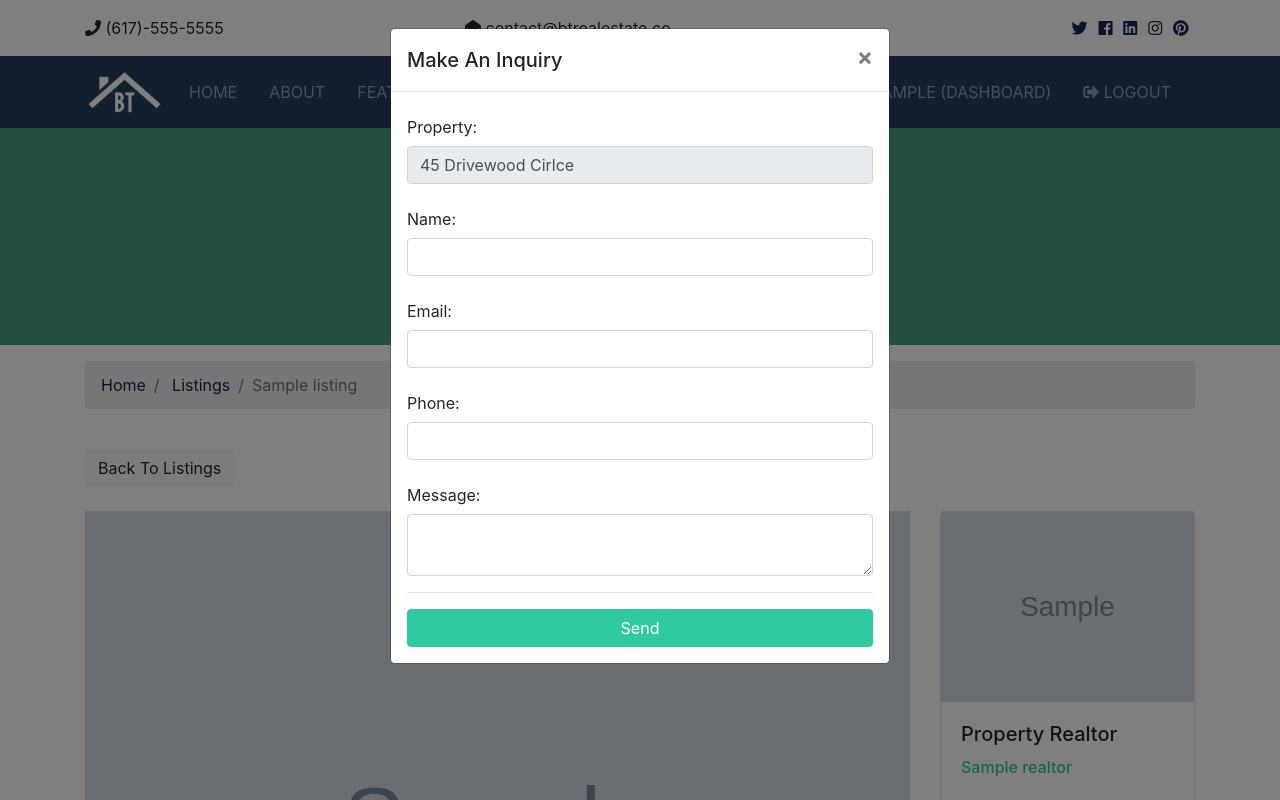
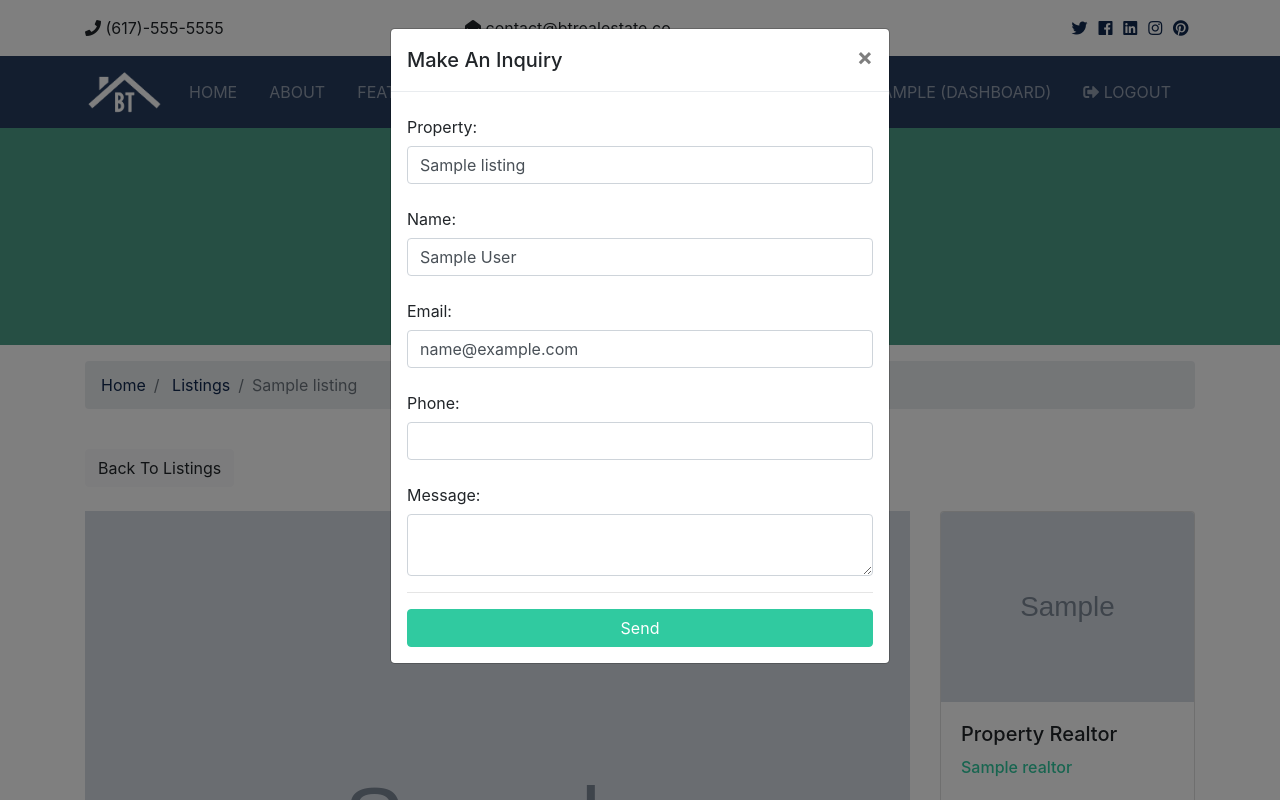
Before and after one commit to karimLa/btre, a Django app: page /listings/1 in a window 1280 px wide, after a click on "Make An Inquiry". Run offline with Django 3.2, Linux system fonts and the light colour scheme; a user stored in the database is signed in; tables that the repository leaves empty hold one stand-in row (values such as "Sample post"); grey boxes marked "Sample" are stand-in pictures; some libraries are stand-ins or nearby versions.

Commit message:
added contact functionality

```diff
--- a/app/accounts/views.py
+++ b/app/accounts/views.py
@@ -14,8 +14,6 @@ def login(request):
     if user is None:
       messages.error(request, 'Your creadentials are invalid')
       return redirect('login')
-
-    print(user)
 
     auth.login(request, user)
     messages.success(request, 'You are now logged in')
--- a/app/btre/urls.py
+++ b/app/btre/urls.py
@@ -8,5 +8,6 @@ urlpatterns = [
     path('admin/', admin.site.urls),
     path('', include('pages.urls')),
     path('listings/', include('listings.urls')),
-    path('accounts/', include('accounts.urls'))
+    path('accounts/', include('accounts.urls')),
+    path('contacts/', include('contacts.urls')),
 ] + static(settings.MEDIA_URL, document_root=settings.MEDIA_ROOT)
--- /dev/null
+++ b/app/contacts/apps.py
@@ -0,0 +1,5 @@
+from django.apps import AppConfig
+
+
+class ContactsConfig(AppConfig):
+    name = 'contacts'
--- /dev/null
+++ b/app/contacts/urls.py
@@ -0,0 +1,7 @@
+from django.urls import path
+
+from . import views
+
+urlpatterns = [
+  path('contact', views.contact, name='contact')
+]
--- a/app/templates/listings/listing.html
+++ b/app/templates/listings/listing.html
@@ -32,6 +32,8 @@
     </nav>
   </div>
 </section>
+
+{% include 'partials/_alerts.html' %}
 
 <!-- Listing -->
 <section id="listing" class="py-4">
@@ -168,22 +170,33 @@
         </button>
       </div>
       <div class="modal-body">
-        <form>
+        <form action="{% url 'contact' %}" method="POST">
+          {% csrf_token %}
+          {% if user.is_authenticated %}
+          <input type="hidden" name="user_id" value="{{ user.id }}">
+          {% else %}
+          <input type="hidden" name="user_id" value="0">
+          {% endif %}
+          <input type="hidden" name="realtor_email" value="{{ listing.realtor.email }}">
+          <input type="hidden" name="listing_id" value="{{ listing.id }}">
           <div class="form-group">
             <label for="property_name" class="col-form-label">Property:</label>
-            <input type="text" name="listing" class="form-control" value="45 Drivewood Cirlce" disabled>
+            <input type="text" name="listing" class="form-control" value="{{ listing.title }}">
           </div>
           <div class="form-group">
             <label for="name" class="col-form-label">Name:</label>
-            <input type="text" name="name" class="form-control" required>
+            <input type="text" name="name" class="form-control" {% if user.is_authenticated %}
+              value="{{user.first_name}} {{user.last_name}}" {% endif %} required>
           </div>
           <div class="form-group">
             <label for="email" class="col-form-label">Email:</label>
-            <input type="email" name="email" class="form-control" required>
+            <input type="email" name="email" class="form-control" {% if user.is_authenticated %} value="{{user.email}}"
+              {% endif %} required>
           </div>
           <div class="form-group">
             <label for="phone" class="col-form-label">Phone:</label>
-            <input type="text" name="phone" class="form-control">
+            <input type="text" name="phone" class="form-control" {% if user.is_authenticated %} value="{{user.phone}}"
+              {% endif %}>
           </div>
           <div class="form-group">
             <label for="message" class="col-form-label">Message:</label>
```
Also changed, not shown: app/btre/settings.py (+8 -0 lines), app/contacts/admin.py (added, +12 -0 lines), app/contacts/models.py (added, +15 -0 lines), app/contacts/views.py (added, +41 -0 lines), app/contacts/__init__.py (added), app/contacts/migrations/0001_initial.py (added), app/contacts/migrations/__init__.py (added).
